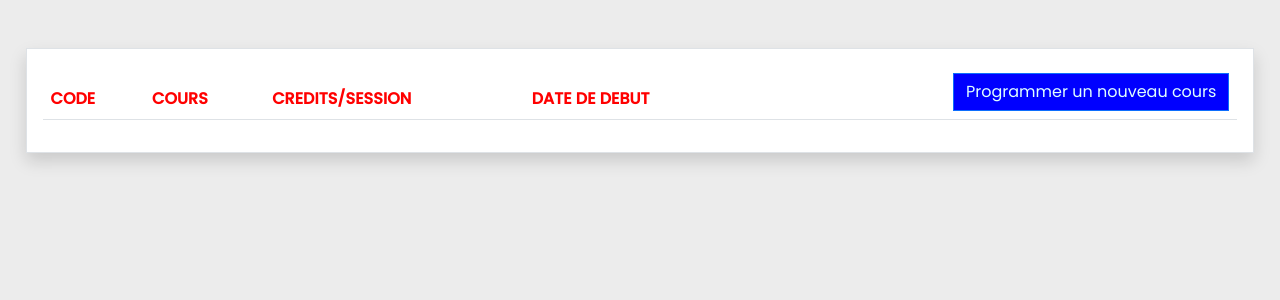
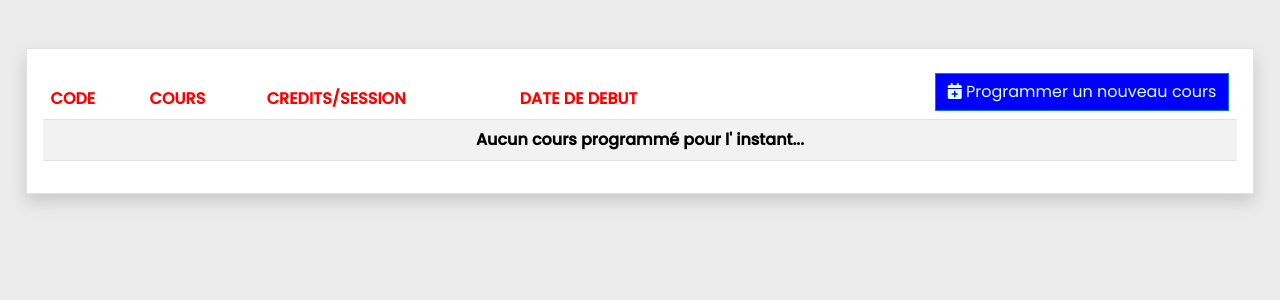
Before and after one commit to whitexudan15/groupe7, a PHP site: page / in a window 1280 px wide. Shown: the part 82-382 px from the top of the page. Run offline with PHP 8.4, Linux system fonts and the light colour scheme; a user stored in the database is signed in; data comes from the database, SQL or seed files in the repository; both versions use the stored data as it was after the commit; tables that the repository leaves empty hold one stand-in row (values such as "Sample post"); lists and menus that the app fills with data are empty; some libraries are stand-ins or nearby versions.

Commit message:
mise à jour global

```diff
--- a/Index.php
+++ b/Index.php
@@ -2,6 +2,7 @@
 require_once "./Base_De_Donnees.php";
 session_start();
 if (!isset($_SESSION['auth'])) {
+    $_SESSION['message'] = "Veuillez-vous connecter";
     header('Location: Connexion.php');
     exit();
 }else {
@@ -31,16 +32,16 @@ function timeLeft($id) { // La fonction pour calculer la durée depuis  la progr
         $tempsEcoule = time() - $_SESSION['time-left'][$id];
 
         if ($tempsEcoule < 60) {
-            return "programmé il y'a $tempsEcoule s";
+            return "(programmé il y'a $tempsEcoule s)";
         } elseif ($tempsEcoule < 3600) {
             $minutes = floor($tempsEcoule / 60);
-            return "programmé il y'a $minutes m";
+            return "(programmé il y'a $minutes m)";
         } elseif ($tempsEcoule < 86400) {
             $heures = floor($tempsEcoule / 3600);
-            return "programmé il y'a $heures h";
+            return "(programmé il y'a $heures h)";
         } else {
             $jours = floor($tempsEcoule / 86400);
-            return "programmé il y'a $jours jour";
+            return "(programmé il y'a $jours jour)";
         }
     }
 }
@@ -57,6 +58,8 @@ function timeLeft($id) { // La fonction pour calculer la durée depuis  la progr
     <meta name="viewport" content="width=device-width, initial-scale=1.0">
     <title>Cours - Programmation</title>
     <link rel="stylesheet" type="text/css" href="./bootstrap/css/bootstrap.min.css">
+    <link rel="stylesheet" href="https://cdnjs.cloudflare.com/ajax/libs/font-awesome/6.0.0-beta3/css/all.min.css">
+    <link rel="stylesheet" href="https://cdnjs.cloudflare.com/ajax/libs/animate.css/4.1.1/animate.min.css" />
     <script src="https://cdn.jsdelivr.net/npm/sweetalert2@11"></script>
     <script>
     function displayDetails(id) {
@@ -105,7 +108,21 @@ function timeLeft($id) { // La fonction pour calculer la durée depuis  la progr
         text: <?php echo json_encode($message); ?>,
         customClass: 'custom-swal2',
         showConfirmButton: false,
-        timer: 3000
+        timer: 3000,
+        showClass: {
+            popup: `
+                animate__animated
+                animate__fadeInUp
+                animate__faster
+                `
+        },
+        hideClass: {
+            popup: `
+                animate__animated
+                animate__fadeOutDown
+                animate__faster
+            `
+        }
     });
     </script>
     <?php unset($_SESSION['message']); // Détruire le message apprès affichage pour eviter qu'elle n'arrête de s'afficher à chaque fois qu'on actualise la page
@@ -119,7 +136,21 @@ function timeLeft($id) { // La fonction pour calculer la durée depuis  la progr
         text: <?php echo json_encode($supprimer); ?>,
         customClass: 'custom-swal',
         showConfirmButton: false,
-        timer: 3000
+        timer: 3000,
+        showClass: {
+            popup: `
+                animate__animated
+                animate__fadeInUp
+                animate__faster
+                `
+        },
+        hideClass: {
+            popup: `
+                animate__animated
+                animate__fadeOutDown
+                animate__faster
+            `
+        }
     });
     </script>
     <?php unset($_SESSION['deprogrammer']); // Détruire le message apprès affichage pour eviter qu'elle n'arrête de s'afficher à chaque fois qu'on actualise la page
@@ -139,39 +170,65 @@ function timeLeft($id) { // La fonction pour calculer la durée depuis  la progr
                             <?php if(isset($_SESSION['role']) && $_SESSION['role'] == 'admin'): ?>
 
                             <a style="background-color: blue !important; color: #e0ffff;"
-                                class='btn btn-outline-primary btn-xs rounded-0'
-                                href="./Programmer_Un_Cours.php">Programmer un nouveau cours</a>
+                                class='btn btn-outline-primary btn-xs rounded-0' href="./Programmer_Un_Cours.php"> <i
+                                    class="fas fa-calendar-plus" title="Programmer"></i> Programmer un nouveau cours</a>
 
                             <?php endif;?>
                         </th>
                     </tr>
                 </thead>
                 <tbody>
+                    <?php if ($programmation->rowCount() > 0): ?>
                     <?php foreach( $CoursProgrammes as $CoursProgramme): ?>
                     <tr style="position:relative; z-index:1;">
                         <td><?= $CoursProgramme['code'] ?></td>
                         <td>
                             <?php
                                 echo $CoursProgramme['cours'];
-                                echo " <small style='color: green;'>(" . timeLeft($CoursProgramme['id']) . ")</small>";
+                                echo " <small style='color: green;'>" . timeLeft($CoursProgramme['id']) . "</small>";
                             ?>
                         </td>
                         <td><?= $CoursProgramme['credits'] ?> Crédits / <?= $CoursProgramme['credits'] ?>0H</td>
                         <td><?= $CoursProgramme['date'] ?></td>
                         <td class="options d-flex justify-content-end">
                             <button type="button" class='btn btn-outline-primary btn-xs rounded-0 me-1'
-                                id="display-details"
-                                onclick="displayDetails(<?= $CoursProgramme['id'] ?>);">Details</button>
+                                id="display-details" onclick="displayDetails(<?= $CoursProgramme['id'] ?>);"><i
+                                    class="fas fa-eye" title="Voir les détails"></i> Détails</button>
                             <?php if(isset($_SESSION['role']) && $_SESSION['role'] == 'admin'): ?>
-                            <a class='btn btn-warning btn-xs rounded-0 me-1'
-                                href="./Modifier_Un_Cours.php?id=<?= $CoursProgramme['id'] ?>">Modifier</a>
-                            <a class='btn btn-danger btn-xs rounded-0 me-1'
-                                href="./Deprogrammer_Un_Cours.php?id=<?=$CoursProgramme['id']?>">Déprogrammer</a>
+                            <a class='btn btn-warning btn-xs rounded-0 me-1' id="modifier"
+                                href="./Modifier_Un_Cours.php?id=<?= $CoursProgramme['id'] ?>"><i
+                                    class="fas fa-pencil-alt" title="Modifier"></i> Modifier</a>
+                            <button class='btn btn-danger btn-xs rounded-0 me-1' onclick="
+                                Swal.fire({
+                                    title: 'Êtes-vous sûr ?',
+                                    text: 'Action irréversible!',
+                                    icon: 'warning',
+                                    customClass: 'custom-swal',
+                                    showCancelButton: true,
+                                    confirmButtonColor: '#d33',
+                                    cancelButtonColor: '#3085d6',
+                                    confirmButtonText: 'Confirmer',
+                                    cancelButtonText: 'Annuler'
+                                }).then((result) => {
+                                    if (result.isConfirmed) {
+                                        window.location.href = './Deprogrammer_Un_Cours.php?id=<?=$CoursProgramme['id']?>';
+                                    }
+                                });
+                            ">
+                                <i class="fas fa-trash-alt" title="Supprimer"></i> Déprogrammer</button>
                             <?php endif;?>
                         </td>
+
                     </tr>
                     <tr class="details-row" id="details-<?= $CoursProgramme['id'] ?>"></tr>
                     <?php endforeach;?>
+                    <?php else: ?>
+                    <tr>
+                        <td colspan="5" style="text-align: center;">
+                            <b>Aucun cours programmé pour l' instant...</b>
+                        </td>
+                    </tr>
+                    <?php endif;?>
                 </tbody>
             </table>
         </div>
--- a/style.css
+++ b/style.css
@@ -123,6 +123,14 @@ body {
   -webkit-animation: fadeIn 1s forwards;
 }
 
+.trans {
+  transition: all 1s ease;
+  -webkit-transition: all 1s ease;
+  -moz-transition: all 1s ease;
+  -ms-transition: all 1s ease;
+  -o-transition: all 1s ease;
+}
+
 .details-row {
   position: relative; /* Position relative pour pouvoir utiliser z-index */
   z-index: 0; /* Mettre derrière le tr principal */
```
Also changed, not shown: Connexion.php (+9 -9 lines), Inscription.php (+8 -7 lines), groupe7.sql (+1 -8 lines), profils/PSX_20240427_174753f.jpg (deleted).
